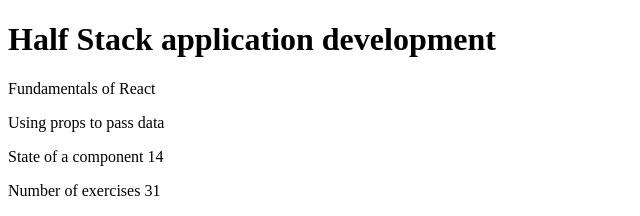
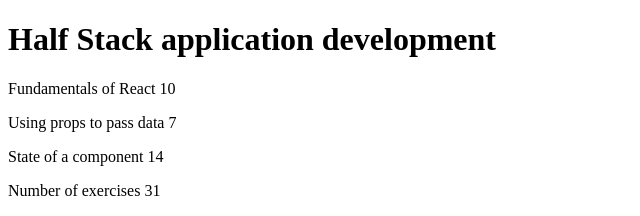
Before and after one commit to erencataltepe/fullstackopen, a React (Create React App) app in the folder part1/courseinfo/: page / in a window 1280 px wide. Shown: the top 216 px of the page, without its empty margins (0-640 px from the left). Built offline with nearby package versions, Linux system fonts and the light colour scheme.

Commit message:
Solve exercise 1.2

```diff
--- a/part1/courseinfo/src/App.js
+++ b/part1/courseinfo/src/App.js
@@ -1,18 +1,20 @@
 const Header = (props) => <h1>{props.course}</h1>;
+
+const Part = (props) => {
+  return (
+    <p>
+      {props.part} {props.exercises}
+    </p>
+  );
+};
 
 const Content = (props) => {
   return (
-    <>
-      <p>
-        {props.part1} {props.exercises1}
-      </p>
-      <p>
-        {props.part2} {props.exercises2}
-      </p>
-      <p>
-        {props.part3} {props.exercises3}
-      </p>
-    </>
+    <div>
+      <Part part={props.part1} exercises={props.exercises1} />
+      <Part part={props.part2} exercises={props.exercises2} />
+      <Part part={props.part3} exercises={props.exercises3} />
+    </div>
   );
 };
 
@@ -37,8 +39,8 @@
         part1={part1}
         part2={part2}
         part3={part3}
-        exercise1={exercises1}
-        exercise2={exercises2}
+        exercises1={exercises1}
+        exercises2={exercises2}
         exercises3={exercises3}
       />
       <Total total={total} />
```
